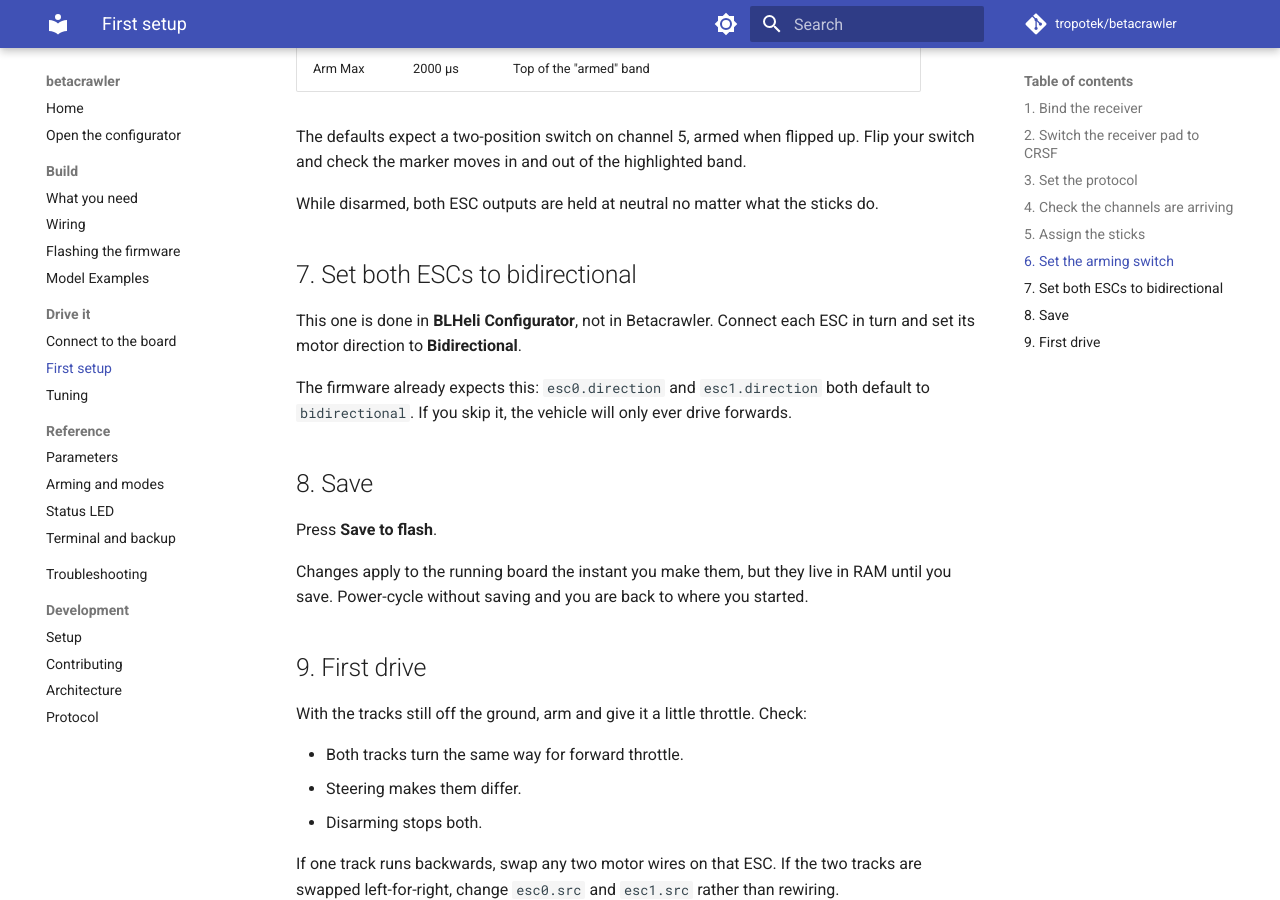
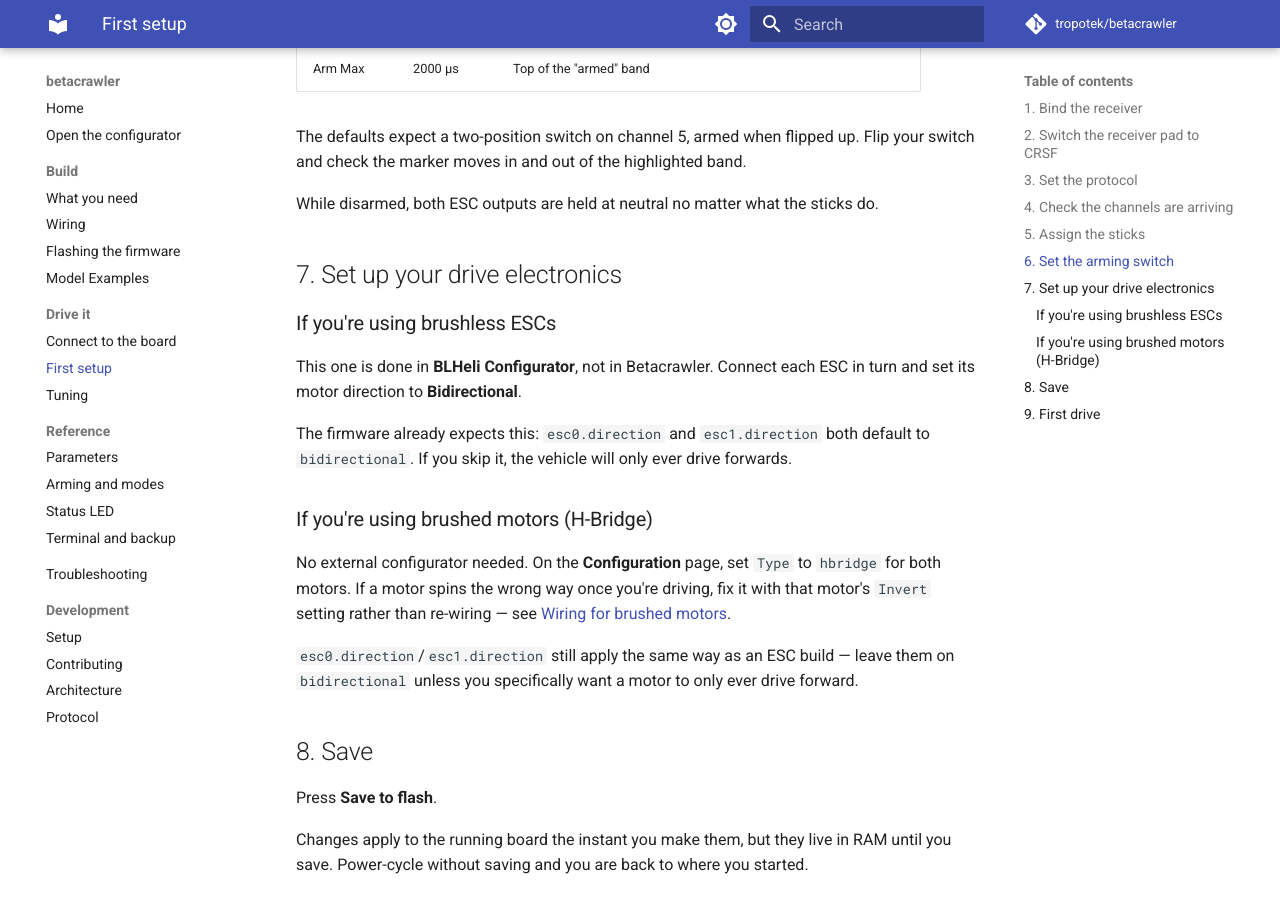
Before and after one commit to tropotek/betacrawler, an MkDocs documentation site: the page built from docs/drive/first-setup.md, in a window 1280 px wide and 900 px high, scrolled down 2774 px. Built offline with MkDocs 1.6.1 and Material for MkDocs 9.7.7, drawn with Linux system fonts in a browser that asks for light colours; comment, search, counter and statistics services are not loaded.

Commit message:
docs: branch first-setup's ESC step for brushed-motor builds

```diff
--- a/docs/drive/first-setup.md
+++ b/docs/drive/first-setup.md
@@ -69,13 +69,24 @@ and check the marker moves in and out of the highlighted band.
 
 While disarmed, both ESC outputs are held at neutral no matter what the sticks do.
 
-## 7. Set both ESCs to bidirectional
+## 7. Set up your drive electronics
+
+### If you're using brushless ESCs
 
 This one is done in **BLHeli Configurator**, not in Betacrawler. Connect each ESC in turn and set
 its motor direction to **Bidirectional**.
 
 The firmware already expects this: `esc0.direction` and `esc1.direction` both default to
 `bidirectional`. If you skip it, the vehicle will only ever drive forwards.
+
+### If you're using brushed motors (H-Bridge)
+
+No external configurator needed. On the **Configuration** page, set `Type` to `hbridge` for both
+motors. If a motor spins the wrong way once you're driving, fix it with that motor's `Invert`
+setting rather than re-wiring — see [Wiring for brushed motors](../build/wiring.md#wiring-for-brushed-motors-h-bridge).
+
+`esc0.direction`/`esc1.direction` still apply the same way as an ESC build — leave them on
+`bidirectional` unless you specifically want a motor to only ever drive forward.
 
 ## 8. Save
 
```
